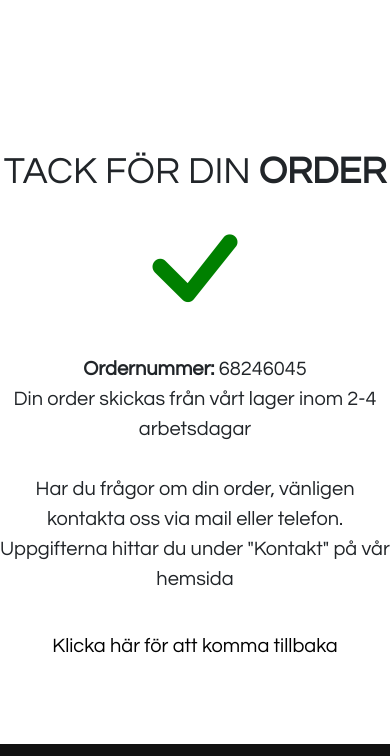
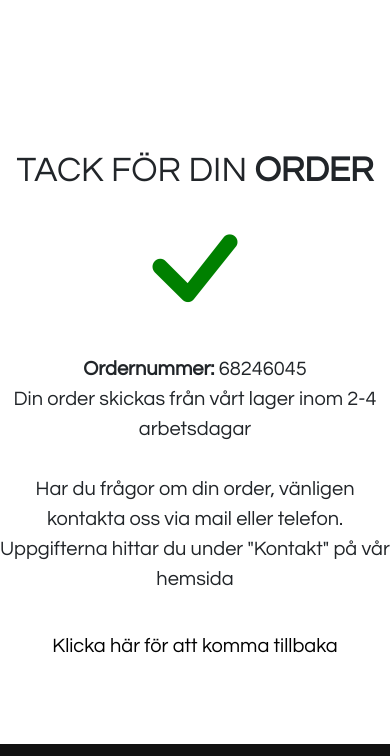
Before and after one commit to elgen98/Konstshoppen, a website: page tack.html in a window 390 px wide. Shown: the part 71-827 px from the top of the page. Drawn offline with nearby package versions, Linux system fonts and the light colour scheme.

Commit message:
fixed responsive

```diff
--- a/SCSS/main.scss
+++ b/SCSS/main.scss
@@ -99,7 +99,7 @@ h3 {
     margin-left: 0 auto;
   }
   .tack-order {
-    font-size: 37.5px;
+    font-size: 35px;
     margin-top: 165px;
     position: absolute;
   }
```
Also changed, not shown: CSS/main.css.
